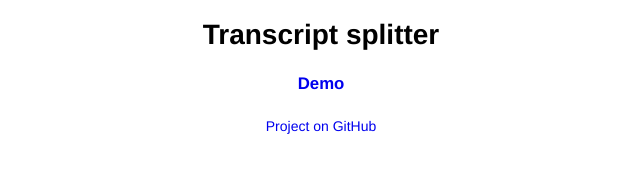
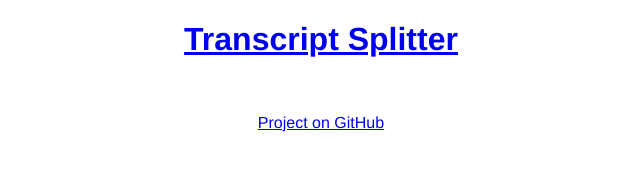
Before and after one commit to jlgrall/TranscriptSplitter, a plain HTML site: page index.html in a window 1280 px wide. Shown: the whole page, without its empty margins (319-959 px from the left). Drawn offline with Linux system fonts and the light colour scheme.

Commit message:
Update layout of README.md and index.html

```diff
--- a/index.html
+++ b/index.html
@@ -2,17 +2,14 @@
 <html>
 <head>
 <meta charset="utf-8" />
-<title>Home - Transcript splitter</title>
+<title>Index - Transcript Splitter</title>
 <style>
-	body { font: 14px Helvetica, arial, sans-serif; text-align: center; }
-	a {text-decoration: none; }
-
-	.standout { font-size: 1.2em; font-weight: bold; margin: 1.4em 0; }
+	body { text-align: center; font: 16px Helvetica, arial, sans-serif; }
 </style>
 </head>
 <body>
-<h1>Transcript splitter</h1>
-<p class="standout"><a href="transcriptsplitter.html">Demo</a></p>
+<h1><a href="transcriptsplitter.html">Transcript Splitter</a></h1>
+<br>
 <p><a href="https://github.com/jlgrall/TranscriptSplitter">Project on GitHub</a></p>
 </body>
 </html>
```
Also changed, not shown: 1 other file.
